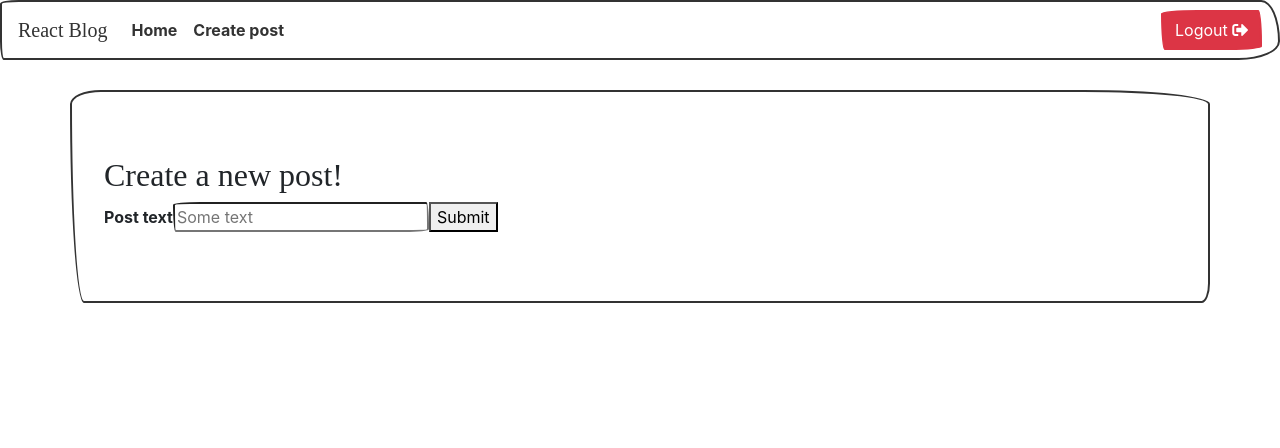
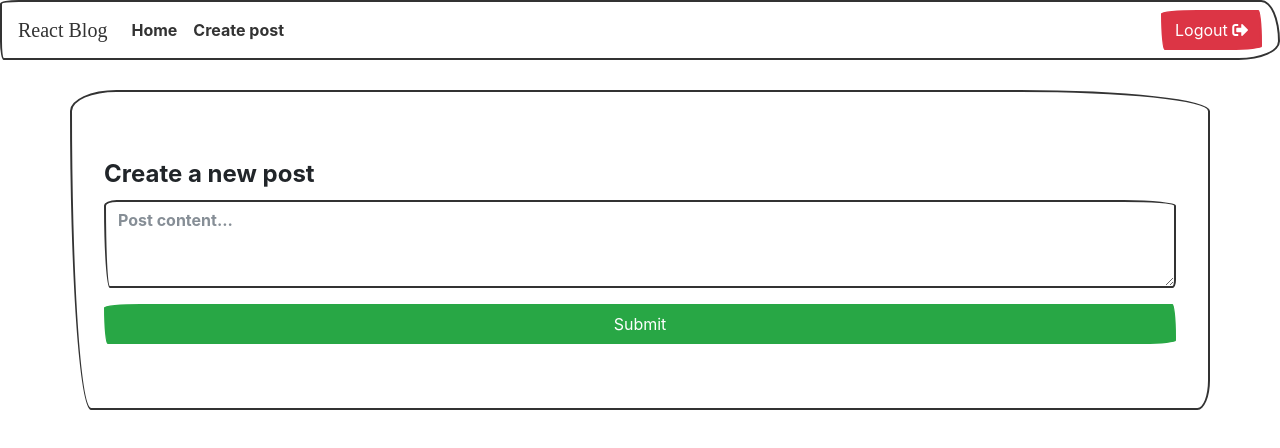
Before and after one commit to abdullahkady/mern-blog-app, a React (Create React App) app in the folder client/: page /create in a window 1280 px wide. Shown: the top 448 px of the page. Built offline with nearby package versions, Linux system fonts and the light colour scheme; sample sign-in values are in the browser's storage; a web font is replaced by a local one.

Commit message:
Update create-post form

```diff
--- a/client/src/components/CreatePost.js
+++ b/client/src/components/CreatePost.js
@@ -20,14 +20,23 @@ export default class CreatePost extends Component {
     if (this.state.redirect) return <Redirect to="/" />;
 
     return (
-      <div>
-        <h2>Create a new post!</h2>
-        <form onSubmit={this.submitPost}>
-          <label htmlFor="text">Post text</label>
-          <input name="text" type="textarea" placeholder="Some text" />
-          <button>Submit</button>
-        </form>
-      </div>
+      <form onSubmit={this.submitPost}>
+        <fieldset>
+          <legend>Create a new post</legend>
+          <div className="form-group">
+            <textarea
+              className="form-control"
+              name="text"
+              placeholder="Post content..."
+              minLength="5"
+              rows="3"
+            />
+          </div>
+          <button type="submit" className="btn btn-success btn-block">
+            Submit
+          </button>
+        </fieldset>
+      </form>
     );
   }
 }
--- a/client/src/components/Register.js
+++ b/client/src/components/Register.js
@@ -54,7 +54,7 @@ export default class Register extends Component {
                 autoComplete="new-password"
                 aria-describedby="passwordHelp"
                 placeholder="Password"
-                minlength="6"
+                minLength="6"
               />
               <small id="usernameHelp" class="form-text text-muted">
                 6 or more characters are required.
```
